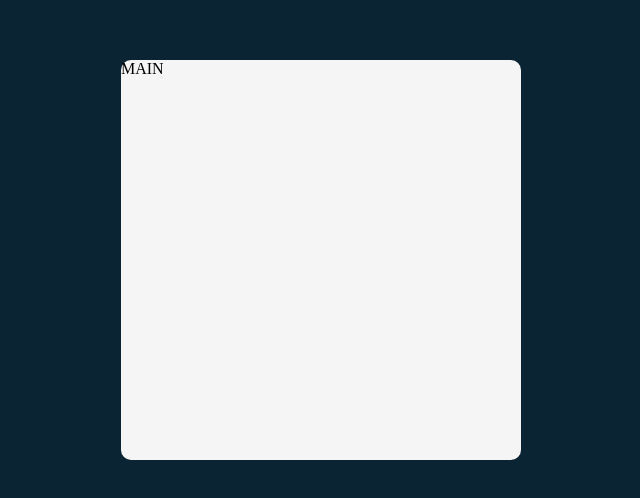
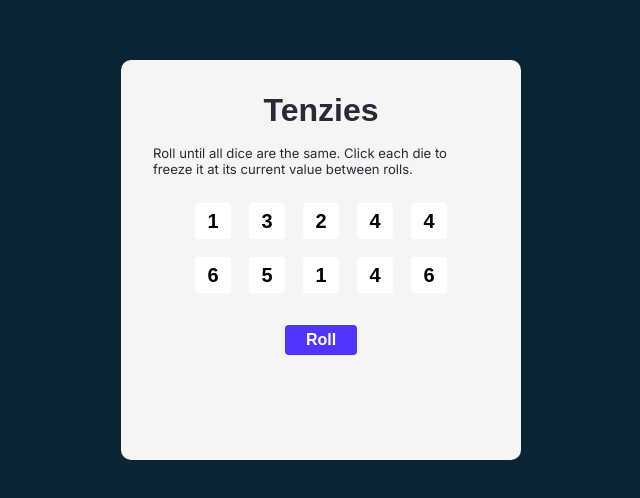
Before and after one commit to nirusu10/tenzies, a React (Vite) app: page / in a window 1280 px wide. Shown: the part 140-638 px from the top of the page, without its empty margins (319-959 px from the left). Built offline with nearby package versions, Linux system fonts and the light colour scheme.

Commit message:
add Die component, more styling

```diff
--- a/src/App.jsx
+++ b/src/App.jsx
@@ -1,3 +1,26 @@
+import Die from './components/Die'
+
 export default function App() {
-  return <main>MAIN</main>
+  return (
+    <main>
+      <h1>Tenzies</h1>
+      <p>
+        Roll until all dice are the same. Click each die to freeze it at its
+        current value between rolls.
+      </p>
+      <div className='dice-container'>
+        <Die value={1} />
+        <Die value={3} />
+        <Die value={2} />
+        <Die value={4} />
+        <Die value={4} />
+        <Die value={6} />
+        <Die value={5} />
+        <Die value={1} />
+        <Die value={4} />
+        <Die value={6} />
+      </div>
+      <button className='btn'>Roll</button>
+    </main>
+  )
 }
--- /dev/null
+++ b/src/components/Die.jsx
@@ -0,0 +1,3 @@
+export default function Die({ value }) {
+  return <button className='die'>{value}</button>
+}
--- a/src/index.css
+++ b/src/index.css
@@ -12,6 +12,27 @@ body {
   display: flex;
   justify-content: center;
   align-items: center;
+  color: #2b283a;
+  font-family: 'Karla', sans-serif;
+}
+
+h1,
+h2,
+p {
+  margin: 0;
+}
+
+button {
+  font-weight: bold;
+  border-radius: 3.81px;
+  border: none;
+}
+
+.btn {
+  font-size: 1rem;
+  padding: 0.375em 1.3em;
+  background-color: #5035ff;
+  color: #ffffff;
 }
 
 div#root {
@@ -25,4 +46,35 @@ main {
   background-color: #f5f5f5;
   height: 100%;
   border-radius: 10px;
+  display: flex;
+  flex-direction: column;
+  align-items: center;
+  padding: 2em;
 }
+
+h1 {
+  margin-bottom: 0.5em;
+}
+
+p {
+  font-family: 'Inter', sans-serif;
+  font-size: 0.82rem;
+  letter-spacing: -3%;
+  margin-bottom: 2em;
+}
+
+.dice-container {
+  display: grid;
+  grid-template-columns: repeat(5, 1fr);
+  gap: 18px;
+  padding-inline: 34px;
+  margin-bottom: 2em;
+}
+
+.die {
+  height: 36px;
+  width: 36px;
+  background-color: #ffffff;
+  box-shadow: 0 2px 2px rgba(#000, 0.15);
+  font-size: 1.25rem;
+}
```
